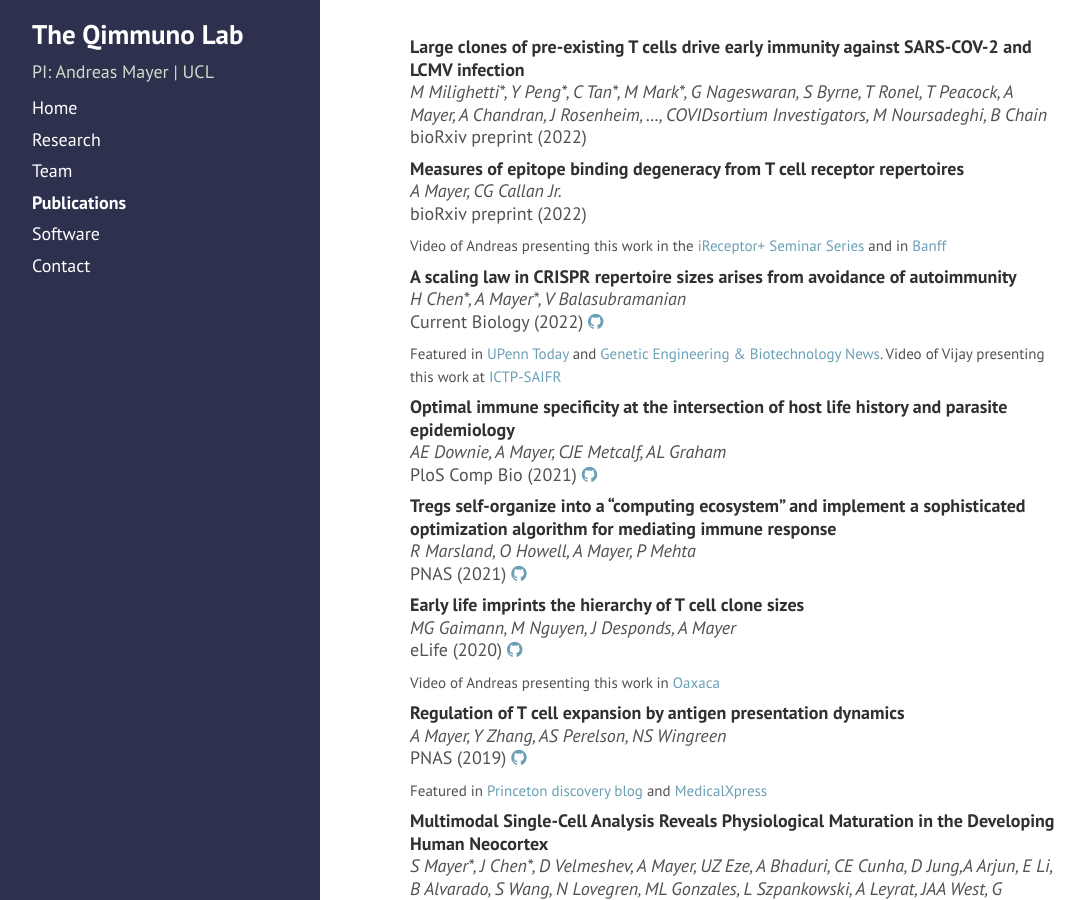
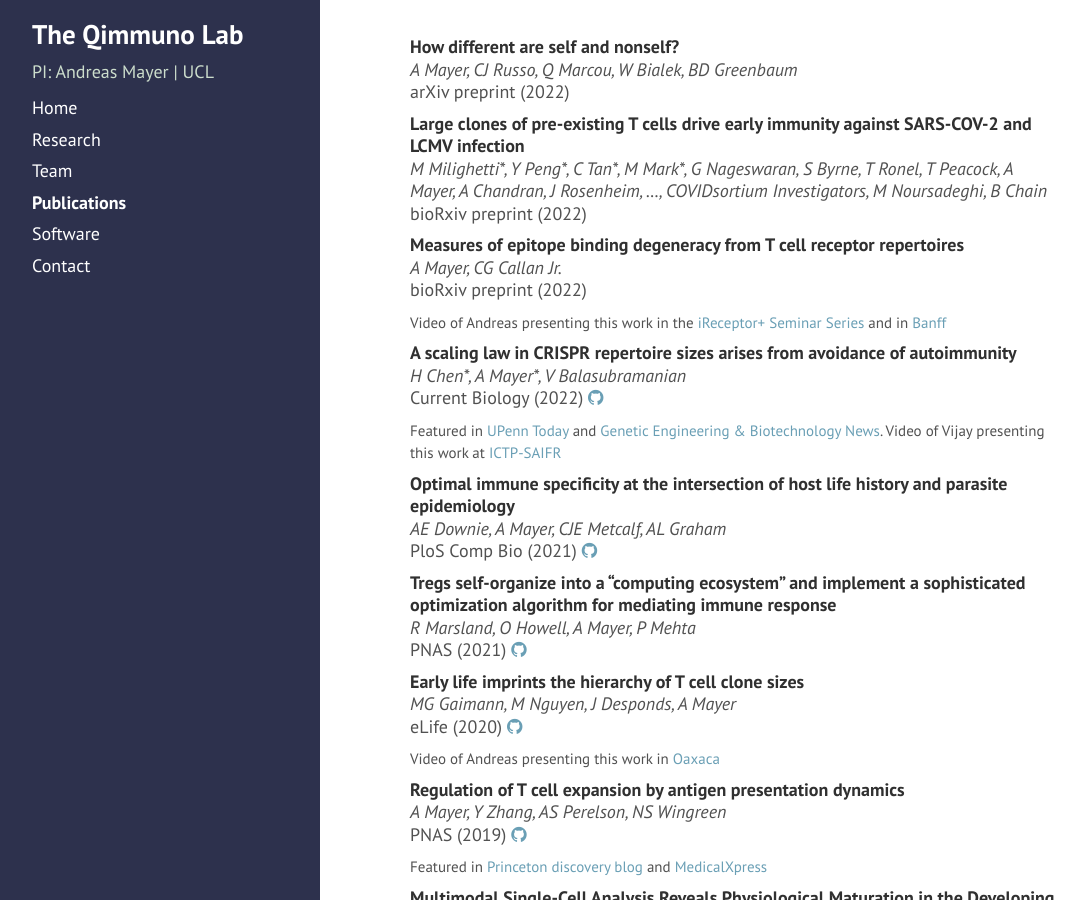
Before and after one commit to andim/andim.github.io, a Jekyll site: the page built from publications.md, in a window 1280 px wide and 900 px high. Shown: the whole window, without its empty margins (4-1089 px from the left). Built offline with Jekyll 4.4.1, drawn with Linux system fonts in a browser that asks for light colours; nearby versions of some CDN libraries; a style sheet for code colours, icons or effects is not loaded.

Commit message:
added self-nonself preprint

```diff
--- a/_data/publist.yml
+++ b/_data/publist.yml
@@ -1,3 +1,10 @@
+- authors: A Mayer, CJ Russo, Q Marcou, W Bialek, BD Greenbaum
+  title: How different are self and nonself?
+  journal: arXiv preprint
+  year: 2022
+  links:
+    doi: https://doi.org/10.48550/arXiv.2212.12049
+
 - authors: M Milighetti\*, Y Peng\*, C Tan\*, M Mark\*, G Nageswaran, S Byrne, T Ronel, T Peacock, A Mayer, A Chandran, J Rosenheim, ..., COVIDsortium Investigators, M Noursadeghi, B Chain
   title: Large clones of pre-existing T cells drive early immunity against SARS-COV-2 and LCMV infection
   journal: bioRxiv preprint
```
